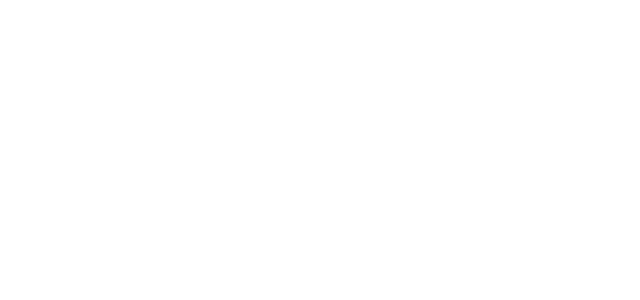
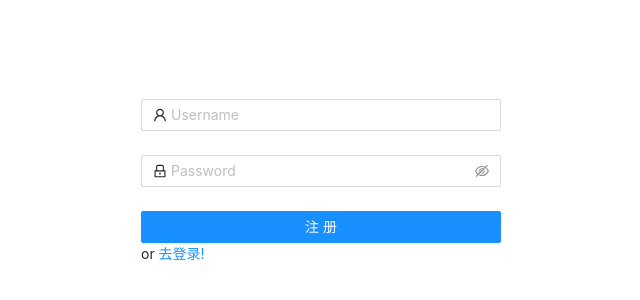
Before and after one commit to linghuchong-asen/flowchart_server_end, a React (Vite) app: page /register in a window 1280 px wide. Before the commit this address had no page. Shown: the part 206-506 px from the top of the page, without its empty margins (319-959 px from the left). Built offline with nearby package versions, Linux system fonts and the light colour scheme.

Commit message:
司空电脑

```diff
--- a/src/pages/login/index.tsx
+++ b/src/pages/login/login.tsx
@@ -1,9 +1,9 @@
 /*
- * @Description: 登录注册页面
+ * @Description: 登录页面
  * @Author: yangsen
  * @Date: 2024-11-26 09:53:12
  * @LastEditors: yangsen
- * @LastEditTime: 2024-11-26 18:44:40
+ * @LastEditTime: 2024-11-27 18:45:46
  */
 import React from "react";
 import { Form, Input, Button } from "antd";
@@ -13,7 +13,7 @@ import { useLogin } from "./server";
 
 const Login = () => {
 
-  // const { mutateAsync: login } = useLogin()
+  const { mutateAsync: login } = useLogin()
   const onFinish = (values: any) => {
     console.log("Received values of form: ", values);
     login(values)
@@ -44,17 +44,15 @@ const Login = () => {
           name="password"
           rules={[{ required: true, message: "Please input your Password!" }]}
         >
-          <Input
-            prefix={<LockOutlined />}
-            type="password"
-            placeholder="Password"
-          />
+          <Input.Password prefix={<LockOutlined />} placeholder="Password" />
         </Form.Item>
         <Form.Item>
           <Button block type="primary" htmlType="submit">
-            登录/注册
+            登录
           </Button>
+          or <a href="/register">去注册!</a>
         </Form.Item>
+
       </Form>
     </div>
   );
--- /dev/null
+++ b/src/pages/login/register.tsx
@@ -0,0 +1,60 @@
+/*
+ * @Description: 注册页面
+ * @Author: yangsen
+ * @Date: 2024-11-26 09:53:12
+ * @LastEditors: yangsen
+ * @LastEditTime: 2024-11-27 18:42:15
+ */
+import React from "react";
+import { Form, Input, Button } from "antd";
+import { UserOutlined, LockOutlined } from "@ant-design/icons";
+import { useState } from "react";
+import { useLogin, useRegister } from "./server";
+
+const Register = () => {
+
+  const { mutateAsync: register } = useRegister()
+  const onFinish = (values: any) => {
+    console.log("Received values of form: ", values);
+    register(values)
+  };
+
+  return (
+    <div
+      style={{
+        display: "flex",
+        justifyContent: "center",
+        alignItems: "center",
+        height: "100vh",
+      }}
+    >
+      <Form
+        name="login/register"
+        initialValues={{ remember: true }}
+        style={{ maxWidth: 360, width: "100%" }}
+        onFinish={onFinish}
+      >
+        <Form.Item
+          name="username"
+          rules={[{ required: true, message: "Please input your Username!" }]}
+        >
+          <Input prefix={<UserOutlined />} placeholder="Username" />
+        </Form.Item>
+        <Form.Item
+          name="password"
+          rules={[{ required: true, message: "Please input your Password!" }]}
+        >
+          <Input.Password prefix={<LockOutlined />} placeholder="Password" />
+        </Form.Item>
+        <Form.Item>
+          <Button block type="primary" htmlType="submit">
+            注册
+          </Button>
+          or <a href="/register">去登录!</a>
+        </Form.Item>
+      </Form>
+    </div>
+  );
+};
+
+export default Register;
--- a/src/pages/login/server.ts
+++ b/src/pages/login/server.ts
@@ -7,18 +7,21 @@ interface ILoginParams {
   username: string;
   password: string;
 }
-const navigate = useNavigate()
+
 export const useLogin = () => {
-  return useMutation((params: ILoginParams) => http(`/login`, { params }), {
+  const navigate = useNavigate();
+  return useMutation(
+    (params: ILoginParams) => http(`/auth/login`, { method: "post", params }),
+    {
       onSuccess: (response) => {
         const { code, data, message } = response;
-      if (code === 1) {
+        if (code === 0) {
           notification["success"]({
             message: "提示",
-          description: "添加成功！",
+            description: "登录成功！",
           });
           // 重定向到首页
-        navigate('/')
+          navigate("/");
         } else {
           notification["error"]({
             message: "发生错误",
@@ -33,5 +36,39 @@ export const useLogin = () => {
           description: error.response.data.message,
         });
       },
+    }
+  );
+};
+
+export const useRegister = () => {
+  const navigate = useNavigate();
+  return useMutation(
+    (params: ILoginParams) => http(`user/register`, { method: "post", params }),
+    {
+      onSuccess: (response) => {
+        const { code, data, message } = response;
+        if (code === 0) {
+          notification["success"]({
+            message: "提示",
+            description: "添加成功！",
           });
+          // 重定向到登录页
+          navigate("/login");
+        } else {
+          notification["error"]({
+            message: "返回数据错误",
+            description: message,
+          });
+        }
+      },
+      onError: (error: { response: { data: { message: string } } }) => {
+        // 错误触发！
+        // note：这里就可以作为promise.catch使用
+        notification["error"]({
+          message: "网络请求错误",
+          description: error.response.data.message,
+        });
+      },
+    }
+  );
 };
--- a/src/pages/router/routes.tsx
+++ b/src/pages/router/routes.tsx
@@ -10,8 +10,9 @@ import { HomePage } from "../home";
 import { ImportOutSystem } from "../imoprtOutsystem";
 import { PreViewPage } from "../preView";
 import { X6Page } from "../x6Editor";
-import Login from "../login";
+import Login from "../login/login";
 import { PrivateRoute } from "./private_router";
+import Register from "../login/register";
 
 
 export const RouterPage = () => {
@@ -25,8 +26,9 @@ export const RouterPage = () => {
         <Route path="/preview/:projectid" element={<PreViewPage />} />
       </Routes> */}
       <Routes>
+        <Route path='/login' element={<Login />} />
+        <Route path='/register' element={<Register />} />
         <Route path="/" element={< PrivateRoute component={HomePage} />} />
-        <Route path='/login' element={<Login />} />
         <Route path="/outsys/*" element={<PrivateRoute component={ImportOutSystem} />} />
         <Route path="/editor/:projectid/:projectName" element={<PrivateRoute component={X6Page} />} />
         <Route path="/preview/:projectid" element={<PrivateRoute component={PreViewPage} />} />
--- a/src/utils/http.ts
+++ b/src/utils/http.ts
@@ -1,7 +1,7 @@
 /*
  * @Author: yangsen
  * @Date: 2021-11-04 14:51:57
- * @LastEditTime: 2024-11-25 16:25:24
+ * @LastEditTime: 2024-11-27 18:25:03
  * @Description: file content
  */
 import { notification } from "antd";
@@ -24,9 +24,9 @@ export const http = async <T>(
   doHttp.interceptors.response.use(
     (response: { data: { code?: any; data?: any; message?: any } }) => {
       // 拦截响应，做统一处理
-      if (response.data.code === 1) {
-        const { data, message } = response.data;
-        return { data, message };
+      if (response.data.code === 0) {
+        const { data, code, message } = response.data;
+        return { data, code, message };
       } else {
         return Promise.reject(response.data);
       }
@@ -38,8 +38,9 @@ export const http = async <T>(
   );
   if (config.method !== "get" && config.method !== "delete") {
     const dataT = await doHttp({ url, data: params });
-    const { data, message }: { data: T; message: string } = dataT as any;
-    return { data, message };
+    const { data, code, message }: { data: T; code: number; message: string } =
+      dataT as any;
+    return { data, code, message };
   } else {
     const p = params ? { url, params } : { url };
     const dataT = await doHttp(p);
--- a/vite.config.ts
+++ b/vite.config.ts
@@ -1,7 +1,7 @@
 /*
  * @Author: yangsen
  * @Date: 2022-04-06 11:31:01
- * @LastEditTime: 2024-11-26 16:35:24
+ * @LastEditTime: 2024-11-27 11:34:54
  * @Description: file content
  */
 import { defineConfig } from "vite";
@@ -30,7 +30,7 @@ export default defineConfig({
     open: true,
     proxy: {
       "/api": {
-        target: "http://127.0.0.1:4523/m1/5334797-5005559-default",
+        target: "http://127.0.0.1:3001",
         changeOrigin: true,
         // note: 现在rewrite规则，是将/api替换为空，所以后端接收到的请求路径是没有/api的
         rewrite: (path) => path.replace(/^\/api/, ""),
```
Also changed, not shown: .eslintrc.js. Lines whose indentation alone changed are shown as unchanged.
